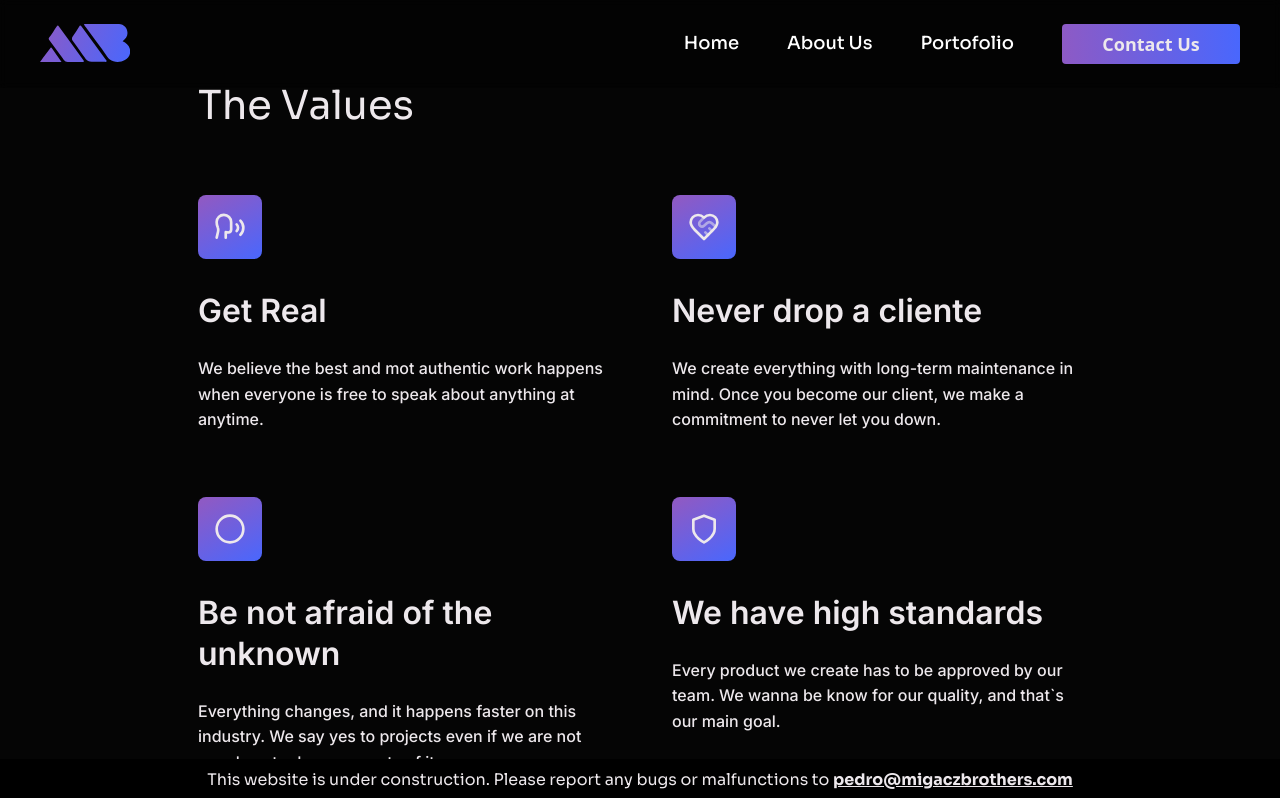
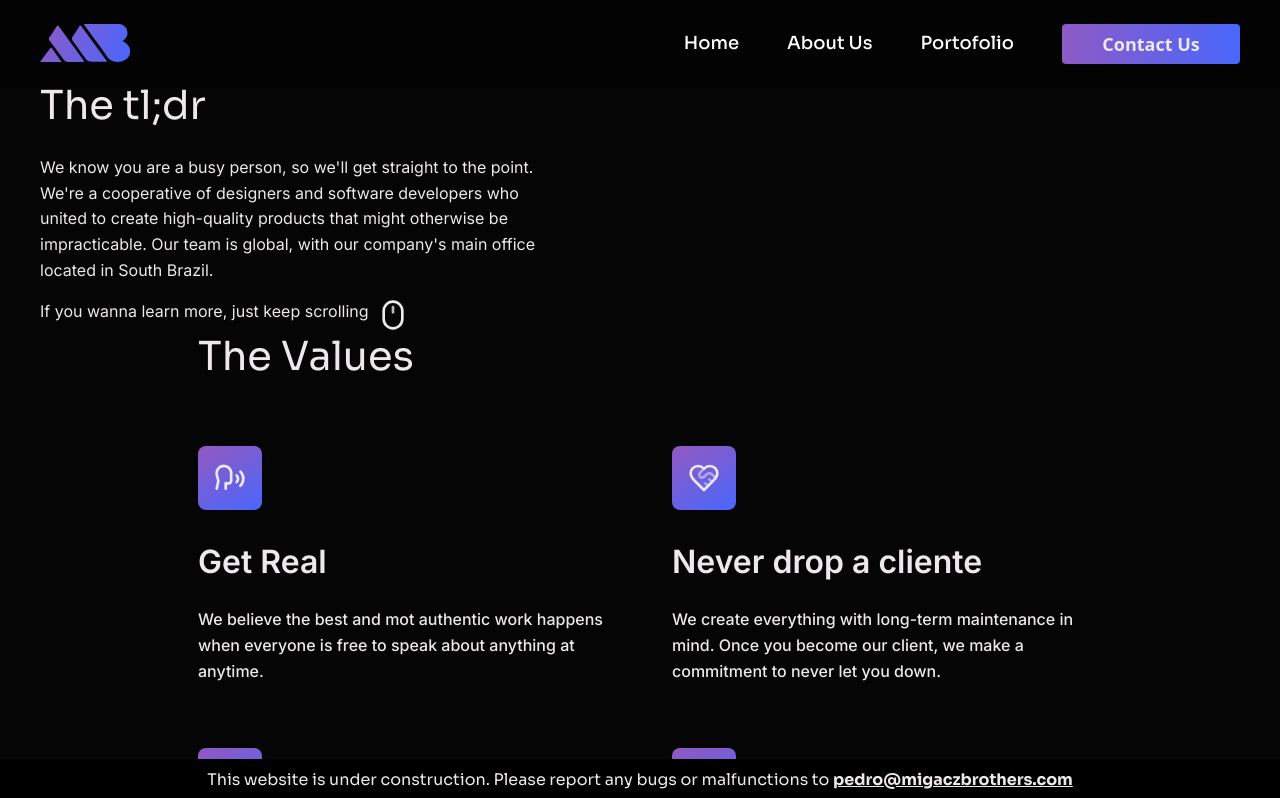
Before and after one commit to Migacz-Brothers/migacz-brothers, a Next.js app: page /about in a window 1280 px wide. Shown: the top 798 px of the page. Built offline with nearby package versions, Linux system fonts and the light colour scheme.

Commit message:
add tldr page

```diff
--- /dev/null
+++ b/app/about/Tldr.tsx
@@ -0,0 +1,23 @@
+import { h2, p, section } from '@/components/design-system';
+import ScrollAnimated from '@/components/svgs/ScrollAnimated';
+import cn from 'clsx';
+
+export default function Tldr() {
+  return (
+    <section className={section}>
+      <h2 className={cn(h2, 'md:mb-6 mb-4')}>The tl;dr</h2>
+      <div className='max-w-[514px] flex flex-col gap-4'>
+        <p className={p}>
+          We know you are a busy person, so we&apos;ll get straight to the
+          point. We&apos;re a cooperative of designers and software developers
+          who united to create high-quality products that might otherwise be
+          impracticable. Our team is global, with our company&apos;s main office
+          located in South Brazil.
+        </p>
+        <p className={cn(p, 'flex gap-2')}>
+          If you wanna learn more, just keep scrolling <ScrollAnimated />
+        </p>
+      </div>
+    </section>
+  );
+}
--- a/app/about/page.tsx
+++ b/app/about/page.tsx
@@ -2,12 +2,14 @@ import Navbar from '@/components/Navbar/Navbar';
 import Values from './Values';
 import Footer from '@/components/Footer/Footer';
 import Team from './Team';
+import Tldr from './Tldr';
 
 export default function AboutUs() {
   return (
     <>
       <Navbar />
       <main className='py-20'>
+        <Tldr />
         <Values />
         <Team />
       </main>
```
